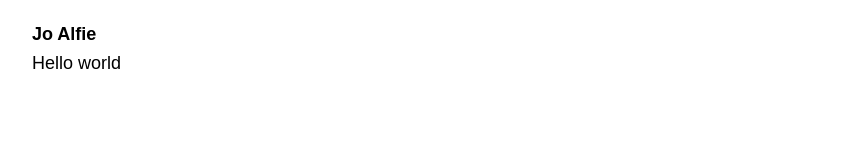
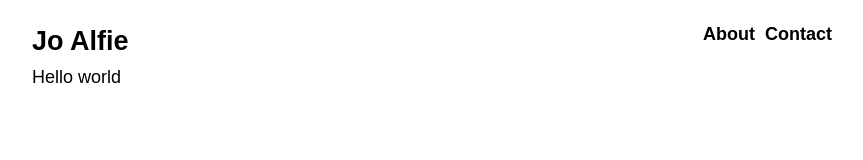
Before and after one commit to JoAlfie/joalfie.github.io, a Gatsby site: page / in a window 1280 px wide. Shown: the whole page, without its empty margins (208-1071 px from the left). Built offline with nearby package versions, Linux system fonts and the light colour scheme; Gatsby itself is replaced by a stand-in of ours.

Commit message:
Added navigation (provisional actual pages)

```diff
--- /dev/null
+++ b/__tests__/nav.js
@@ -0,0 +1,11 @@
+import React from "react"
+import renderer from "react-test-renderer"
+import Nav from "../src/components/nav"
+
+describe("Nav", () => {
+	it("renders correctly", () => {
+		const menuLinks = [{ name: "test", link: "/test" }]
+		const tree = renderer.create(<Nav menuLinks={menuLinks} />).toJSON()
+		expect(tree).toMatchSnapshot()
+	})
+})
--- a/gatsby-config.js
+++ b/gatsby-config.js
@@ -9,6 +9,10 @@ module.exports = {
 		title: "Jo Alfie",
 		description:
 			"I am a front-end turned full-stack developer based in Cardiff. I love learning new things, building cool stuff, and playing with swords.",
+		menuLinks: [
+			{ name: "About", link: "/about/" },
+			{ name: "Contact", link: "/contact/" },
+		],
 	},
 	plugins: [
 		`gatsby-plugin-less`,
--- a/src/components/layout.js
+++ b/src/components/layout.js
@@ -3,12 +3,8 @@ import { useStaticQuery, graphql, Link } from "gatsby"
 import PropTypes from "prop-types"
 import { Helmet } from "react-helmet"
 import Container from "./container"
-
-const ListLink = props => (
-	<li className="nav__item">
-		<Link to={props.to}>{props.children}</Link>
-	</li>
-)
+import Nav from "./nav"
+import styles from "../styles/layout.less"
 
 const Layout = ({ metaTitle, metaDescription, children }) => {
 	const { site } = useStaticQuery(graphql`
@@ -17,6 +13,10 @@ const Layout = ({ metaTitle, metaDescription, children }) => {
 				siteMetadata {
 					title
 					description
+					menuLinks {
+						name
+						link
+					}
 				}
 			}
 		}
@@ -32,8 +32,14 @@ const Layout = ({ metaTitle, metaDescription, children }) => {
 				<title>{metaTitle}</title>
 				<meta name="description" content={description} />
 			</Helmet>
-			<header>
-				<Link to="/">{site.siteMetadata.title}</Link>
+			<header className="mainheader">
+				<Link className="mainheader__mainlink" to="/">
+					{site.siteMetadata.title}
+				</Link>
+
+				{site.siteMetadata.menuLinks.length && (
+					<Nav menuLinks={site.siteMetadata.menuLinks} />
+				)}
 			</header>
 			<main>{children}</main>
 		</Container>
--- /dev/null
+++ b/src/components/nav.js
@@ -0,0 +1,27 @@
+import React from "react"
+import PropTypes from "prop-types"
+import { Link } from "gatsby"
+
+const Nav = ({ menuLinks }) => (
+	<nav className="sitenav">
+		<ul className="sitenav__list">
+			{menuLinks.map(link => (
+				<li className="sitenav__item" key={link.name}>
+					<Link
+						className="sitenav__link"
+						activeClassName="sitenav__link--active"
+						to={link.link}
+					>
+						{link.name}
+					</Link>
+				</li>
+			))}
+		</ul>
+	</nav>
+)
+
+Nav.propTypes = {
+	menuLinks: PropTypes.arrayOf(PropTypes.object).isRequired,
+}
+
+export default Nav
--- /dev/null
+++ b/src/pages/about.js
@@ -0,0 +1,4 @@
+import React from "react"
+import Layout from "../components/layout"
+
+export default () => <Layout metaTitle="Jo Alfie Wimborne">Hello about</Layout>
--- /dev/null
+++ b/src/pages/contact.js
@@ -0,0 +1,6 @@
+import React from "react"
+import Layout from "../components/layout"
+
+export default () => (
+	<Layout metaTitle="Jo Alfie Wimborne">Hello contact</Layout>
+)
--- /dev/null
+++ b/src/styles/layout.less
@@ -0,0 +1,30 @@
+@import "_utilities";
+
+.mainheader {
+	display: flex;
+	width: 100%;
+
+	&__mainlink {
+		font-size: 150%;
+	}
+}
+
+.sitenav {
+	flex: 1;
+
+	&__list {
+		.nav-ul();
+		display: flex;
+		justify-content: flex-end;
+	}
+	&__item {
+		display: inline-block;
+	}
+
+	&__link {
+		padding-left: 1rem;
+		&--active {
+			text-decoration: underline;
+		}
+	}
+}
```
Also changed, not shown: __tests__/layout.js (+3 -0 lines), 2 other files.
